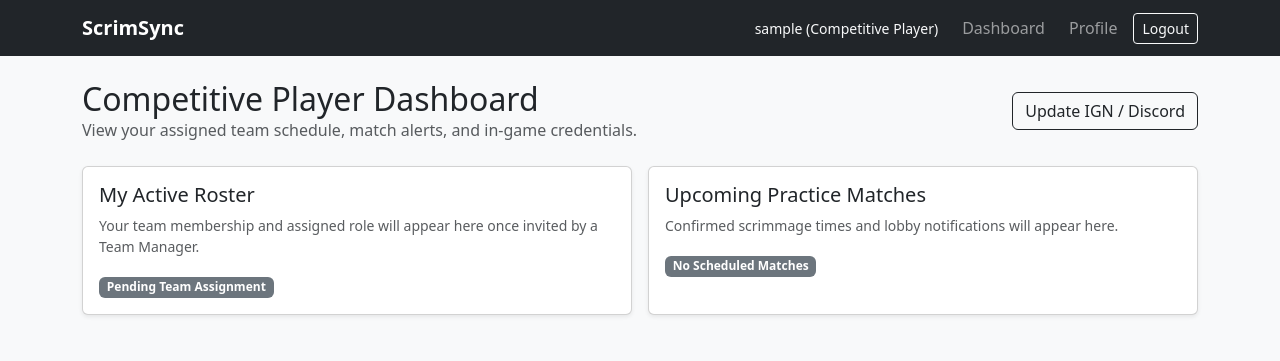
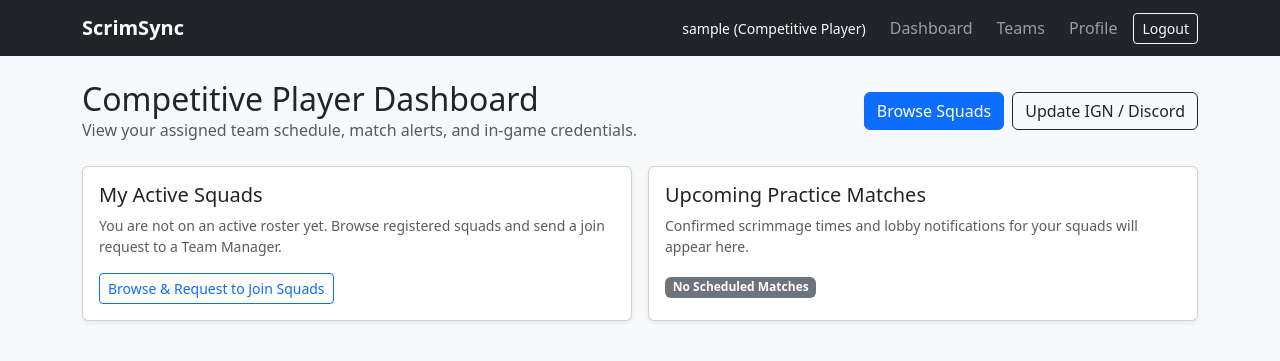
Before and after one commit to Jazzioh/ScrimSync-Elarcosa-JohnJassim-G1, a Django app: page /accounts/dashboard/player/ in a window 1280 px wide. Shown: the top 361 px of the page. Run offline with Django 5.2, Linux system fonts and the light colour scheme; the visitor is signed in with stand-in values (Sample User, id 1); data that the repository does not hold is empty.

Commit message:
feat(teams): implement Team roster CRUD and player squad join requests

```diff
--- a/config/urls.py
+++ b/config/urls.py
@@ -8,6 +8,7 @@ urlpatterns = [
     path("", lambda request: redirect("accounts:role_redirect"), name="home"),
     path("admin/", admin.site.urls),
     path("accounts/", include("apps.accounts.urls")),
+    path("scrims/", include("apps.scrims.urls")),
 ]
 
 if settings.DEBUG:
--- a/templates/accounts/dashboards/player_dashboard.html
+++ b/templates/accounts/dashboards/player_dashboard.html
@@ -7,24 +7,47 @@
         <h2 class="mb-0">Competitive Player Dashboard</h2>
         <p class="text-muted mb-0">View your assigned team schedule, match alerts, and in-game credentials.</p>
     </div>
-    <a href="{% url 'accounts:profile_update' %}" class="btn btn-outline-dark">Update IGN / Discord</a>
+    <div class="d-flex gap-2">
+        <a href="{% url 'scrims:team_list' %}" class="btn btn-primary">Browse Squads</a>
+        <a href="{% url 'accounts:profile_update' %}" class="btn btn-outline-dark">Update IGN / Discord</a>
+    </div>
 </div>
 
 <div class="row g-3">
     <div class="col-md-6">
-        <div class="card h-100 shadow-sm">
+        <div class="card shadow-sm h-100">
             <div class="card-body">
-                <h5 class="card-title">My Active Roster</h5>
-                <p class="card-text text-muted small">Your team membership and assigned role will appear here once invited by a Team Manager.</p>
-                <span class="badge bg-secondary">Pending Team Assignment</span>
+                <h5 class="card-title">My Active Squads</h5>
+                {% if user.joined_teams.all %}
+                    <ul class="list-group list-group-flush mb-3">
+                        {% for team in user.joined_teams.all %}
+                        <li class="list-group-item px-0 d-flex justify-content-between align-items-center">
+                            <div>
+                                <span class="badge bg-dark me-1">{{ team.tag }}</span>
+                                <strong>{{ team.name }}</strong>
+                                <span class="text-muted small">({{ team.get_game_title_display }})</span>
+                            </div>
+                            <span class="badge bg-success">Active Member</span>
+                        </li>
+                        {% endfor %}
+                    </ul>
+                {% else %}
+                    <p class="text-muted small">
+                        You are not on an active roster yet. Browse registered squads and send a join request to a Team Manager.
+                    </p>
+                {% endif %}
+                <a href="{% url 'scrims:team_list' %}" class="btn btn-sm btn-outline-primary">
+                    Browse & Request to Join Squads
+                </a>
             </div>
         </div>
     </div>
+
     <div class="col-md-6">
-        <div class="card h-100 shadow-sm">
+        <div class="card shadow-sm h-100">
             <div class="card-body">
                 <h5 class="card-title">Upcoming Practice Matches</h5>
-                <p class="card-text text-muted small">Confirmed scrimmage times and lobby notifications will appear here.</p>
+                <p class="text-muted small">Confirmed scrimmage times and lobby notifications for your squads will appear here.</p>
                 <span class="badge bg-secondary">No Scheduled Matches</span>
             </div>
         </div>
--- a/templates/base.html
+++ b/templates/base.html
@@ -16,6 +16,7 @@
                         {{ user.username }} ({{ user.get_role_display }})
                     </span>
                     <a class="nav-link" href="{% url 'accounts:role_redirect' %}">Dashboard</a>
+                    <a class="nav-link" href="{% url 'scrims:team_list' %}">Teams</a>
                     <a class="nav-link" href="{% url 'accounts:profile_detail' %}">Profile</a>
                     <form method="post" action="{% url 'accounts:logout' %}" class="d-inline">
                         {% csrf_token %}
```
Also changed, not shown: templates/accounts/dashboards/manager_dashboard.html (+31 -21 lines).
